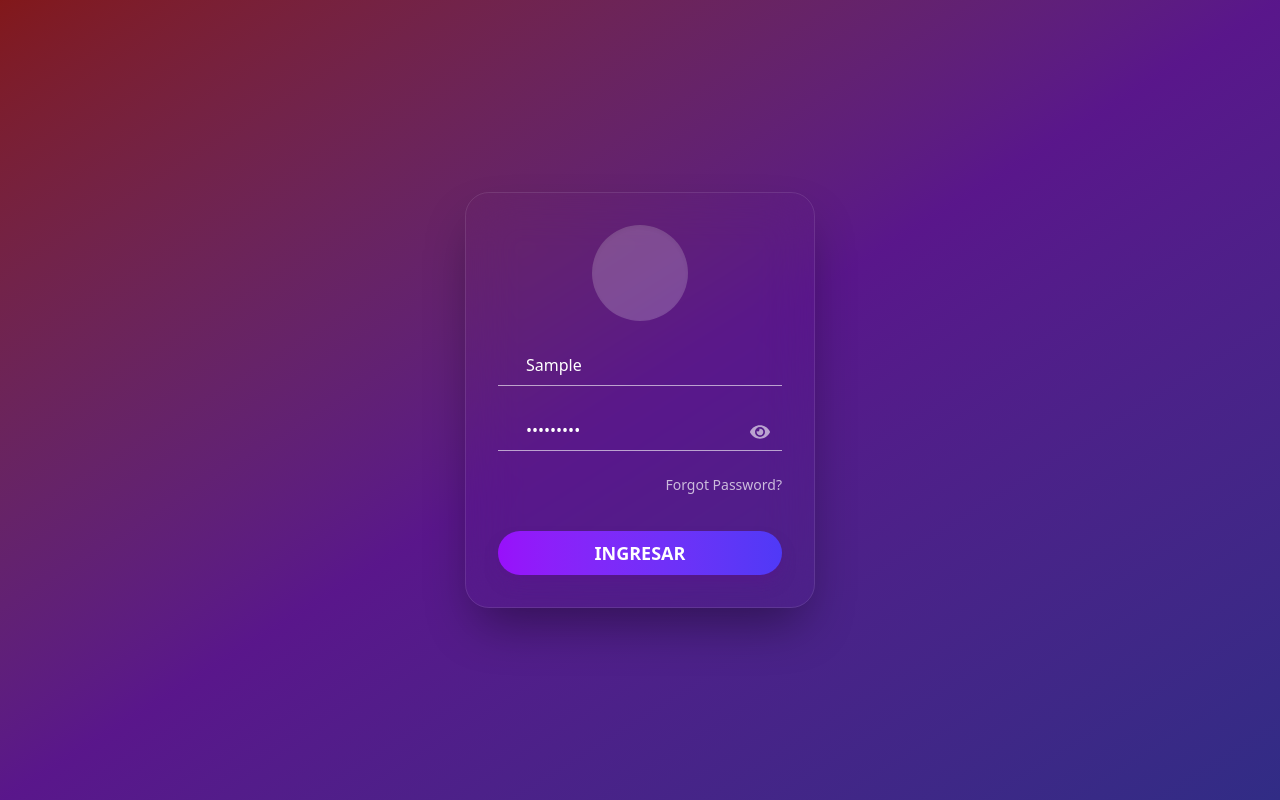
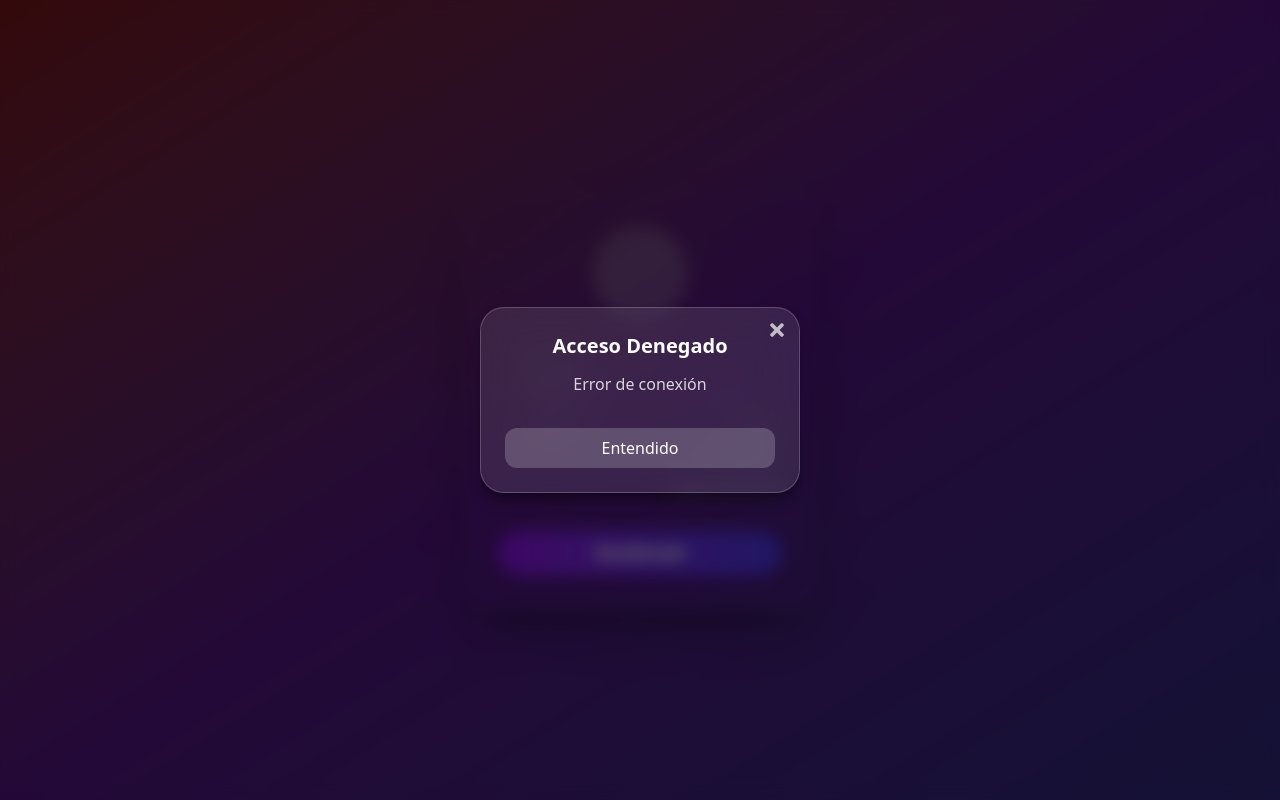
Before and after one commit to Abraham555M/frontend_sistema_control_asistencia, a React (Vite) app: page / in a window 1280 px wide. Both pictures are taken after typing "Sample", "Sample123" into the empty fields and a click on the button "INGRESAR". Built offline with nearby package versions, Linux system fonts and the light colour scheme; no server answers; some icons are missing.

Commit message:
Avance del GlassModal

```diff
--- /dev/null
+++ b/src/Components/Modales/GlassModal.jsx
@@ -0,0 +1,71 @@
+import React from "react";
+import { motion, AnimatePresence } from "framer-motion";
+import { FaTimes } from "react-icons/fa";
+
+const GlassModal = ({ open, onClose, title, message, children }) => {
+  return (
+    <AnimatePresence>
+      {open && (
+        <>
+          {/* Overlay */}
+          <motion.div
+            className="fixed inset-0 bg-black/60 backdrop-blur-sm z-40"
+            onClick={onClose}
+            initial={{ opacity: 0 }}
+            animate={{ opacity: 1 }}
+            exit={{ opacity: 0 }}
+          />
+
+          {/* Modal */}
+          <motion.div
+            className="
+              fixed inset-0 flex justify-center items-center z-50
+            "
+            initial={{ opacity: 0, y: -20 }}
+            animate={{ opacity: 1, y: 0 }}
+            exit={{ opacity: 0, y: -20 }}
+          >
+            <div
+              className="
+                bg-white/10 backdrop-blur-xl
+                border border-white/20
+                shadow-lg shadow-black/40
+                rounded-3xl p-6
+                w-[320px]
+                text-white
+                relative
+              "
+            >
+              {/* Botón cerrar */}
+              <button
+                onClick={onClose}
+                className="absolute top-3 right-3 text-white/70 hover:text-white transition"
+              >
+                <FaTimes size={20} />
+              </button>
+
+              {/* Título */}
+              {title && (
+                <h2 className="text-xl font-semibold mb-3 text-center">
+                  {title}
+                </h2>
+              )}
+
+              {/* Mensaje */}
+              {message && (
+                <p className="text-white/80 text-center mb-5">
+                  {message}
+                </p>
+              )}
+
+              {/* Botón(s) o contenido extra */}
+              {children}
+            </div>
+          </motion.div>
+        </>
+      )}
+    </AnimatePresence>
+  );
+};
+
+export default GlassModal;
--- a/src/Pages/Autenticacion/InicioSesion.jsx
+++ b/src/Pages/Autenticacion/InicioSesion.jsx
@@ -1,31 +1,39 @@
-import React, { useEffect, useState } from 'react'
-import EmailIcon from '@mui/icons-material/Email';
+import React, { useEffect, useState } from "react";
+import EmailIcon from "@mui/icons-material/Email";
 import LockIcon from "@mui/icons-material/Lock";
-import PersonIcon from '@mui/icons-material/Person'; // Usaremos un icono de persona más grande y central.
-import InputFormulario from '../../Components/Autenticacion/InputFormulario';
-import { FaEye } from 'react-icons/fa';
-import { useNavigate } from 'react-router-dom';
-import BotonFormulario from '../../Components/Autenticacion/BotonFormulario';
-import { Login } from '../../Services/Autenticacion/Auth';
+import PersonIcon from "@mui/icons-material/Person"; // Usaremos un icono de persona más grande y central.
+import InputFormulario from "../../Components/Autenticacion/InputFormulario";
+import { FaEye } from "react-icons/fa";
+import { useNavigate } from "react-router-dom";
+import BotonFormulario from "../../Components/Autenticacion/BotonFormulario";
+import { Login } from "../../Services/Autenticacion/Auth";
+import LoaderScreen from "../../Components/Layouts/LoaderScreen";
+import GlassModal from "../../Components/Modales/GlassModal";
 
 const InicioSesion = () => {
   const [mostrarPassword, setMostrarPassword] = useState(false);
   const navigate = useNavigate();
   const [email, setEmail] = useState("");
   const [password, setPassword] = useState("");
+  const [loading, setLoading] = useState(false);
+  const [errorModal, setErrorModal] = useState(false);
+  const [errorMsg, setErrorMsg] = useState("");
 
   const handleRecuperarPassword = (e) => {
     e.preventDefault();
     navigate("/recuperar");
-    }
+  };
 
   const handleIngresar = async (e) => {
     e.preventDefault();
+    setLoading(true);
 
     const resp = await Login(email, password);
+    setLoading(false);
 
     if (resp.error) {
-            alert(resp.message);  // Puedes poner un toast amigable
+        setErrorMsg(resp.message);
+        setErrorModal(true);
         return;
     }
 
@@ -37,11 +45,31 @@ const InicioSesion = () => {
   };
 
   return (
-        <section className="h-screen flex justify-center items-center
-            bg-gradient-to-br from-red-900 via-purple-900 to-indigo-900">
+    <>
+      {loading && <LoaderScreen />}
 
+        <GlassModal
+            open={errorModal}
+            onClose={() => setErrorModal(false)}
+            title="Acceso Denegado"
+            message={errorMsg}
+        >
+            <button
+                onClick={() => setErrorModal(false)}
+                className="mt-3 w-full bg-white/20 hover:bg-white/30
+                        transition py-2 rounded-xl"
+            >
+                Entendido
+            </button>
+        </GlassModal>
+
+      <section
+        className="h-screen flex justify-center items-center
+            bg-gradient-to-br from-red-900 via-purple-900 to-indigo-900"
+      >
         {/* 2. Tarjeta con Efecto Glassmorphism */}
-            <div className="
+        <div
+          className="
                 bg-white/0                      /* Fondo blanco con 10% de opacidad */
                 backdrop-blur-xl                 /* La clave: Desenfoca lo que está detrás del div */
                 rounded-3xl                      /* Bordes más redondeados */
@@ -49,18 +77,25 @@ const InicioSesion = () => {
                 shadow-black/40                  /* Sombra más oscura para contraste */
                 p-8 w-[350px] flex flex-col items-center
                 border border-white/10
-            ">
+            "
+        >
           {/* 3. Icono de Usuario Central */}
-                <div className='mb-6'>
+          <div className="mb-6">
             {/* El icono grande y con color de la imagen original es más fácil de lograr con un div con gradiente que con un simple Mui Icon */}
-                    <div className='w-24 h-24 rounded-full bg-white/20 flex justify-center items-center shadow-inner'>
+            <div className="w-24 h-24 rounded-full bg-white/20 flex justify-center items-center shadow-inner">
               {/* Puedes reemplazar esto con una imagen de perfil si quieres */}
-                        <PersonIcon className="!text-white opacity-70" sx={{ fontSize: 70 }} />
+              <PersonIcon
+                className="!text-white opacity-70"
+                sx={{ fontSize: 70 }}
+              />
             </div>
           </div>
 
           {/* Formulario */}
-                <form onSubmit={handleIngresar}  className='space-y-6 w-full text-white'>
+          <form
+            onSubmit={handleIngresar}
+            className="space-y-6 w-full text-white"
+          >
             <div>
               {/* Campo Email */}
               <InputFormulario
@@ -71,8 +106,8 @@ const InicioSesion = () => {
                 onChange={(e) => setEmail(e.target.value)}
               />
             </div>
-                   <div className='relative'>
-                        { /* Campo Contraseña */}
+            <div className="relative">
+              {/* Campo Contraseña */}
               <InputFormulario
                 Icon={LockIcon}
                 type={mostrarPassword ? "text" : "password"}
@@ -80,24 +115,31 @@ const InicioSesion = () => {
                 value={password}
                 onChange={(e) => setPassword(e.target.value)}
               />
-                        <FaEye onClick={() => setMostrarPassword(!mostrarPassword)} className='absolute top-3 right-3 text-xl opacity-60 cursor-pointer'/>
+              <FaEye
+                onClick={() => setMostrarPassword(!mostrarPassword)}
+                className="absolute top-3 right-3 text-xl opacity-60 cursor-pointer"
+              />
             </div>
 
-                    <div className='flex justify-end items-center text-sm mt-2'>
+            <div className="flex justify-end items-center text-sm mt-2">
               {/* Olvidé contraseña */}
-                        <a onClick={ e => handleRecuperarPassword(e)} className="text-white/70 hover:text-white transition cursor-pointer">
+              <a
+                onClick={(e) => handleRecuperarPassword(e)}
+                className="text-white/70 hover:text-white transition cursor-pointer"
+              >
                 Forgot Password?
               </a>
             </div>
 
             {/* Botón de Login */}
-                    <div className='pt-3'>
+            <div className="pt-3">
               <BotonFormulario valor={"INGRESAR"}></BotonFormulario>
             </div>
           </form>
         </div>
       </section>
-    )
-}
+    </>
+  );
+};
 
-export default InicioSesion
+export default InicioSesion;
```
Lines whose indentation alone changed are shown as unchanged.
